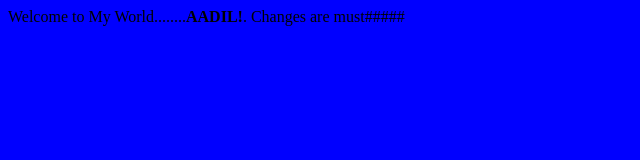
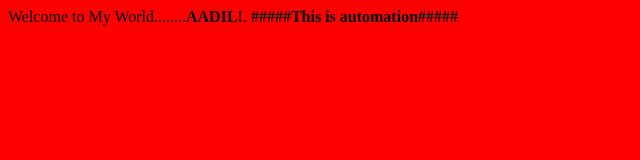
Before and after one commit to aadsattar/jenkinsTraining2022, a plain HTML site: page index.html in a window 1280 px wide. Shown: the whole page, without its empty margins (0-640 px from the left). Drawn offline with Linux system fonts and the light colour scheme.

Commit message:
5th change automation

```diff
--- a/index.html
+++ b/index.html
@@ -1,5 +1,5 @@
-<body bgcolor='blue'>
+<body bgcolor='red'>
 	Welcome to My World........<b>AADIL!</b>.
-	Changes are must#####
+	<b>#####This is automation#####</b>
 
 </body>
```
